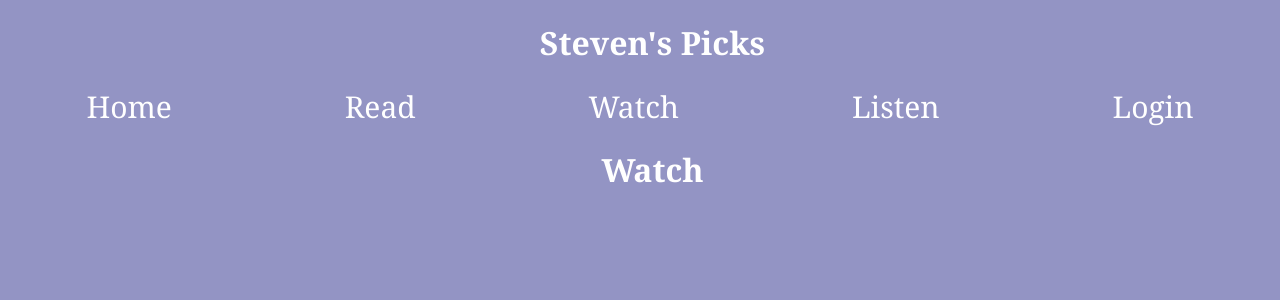
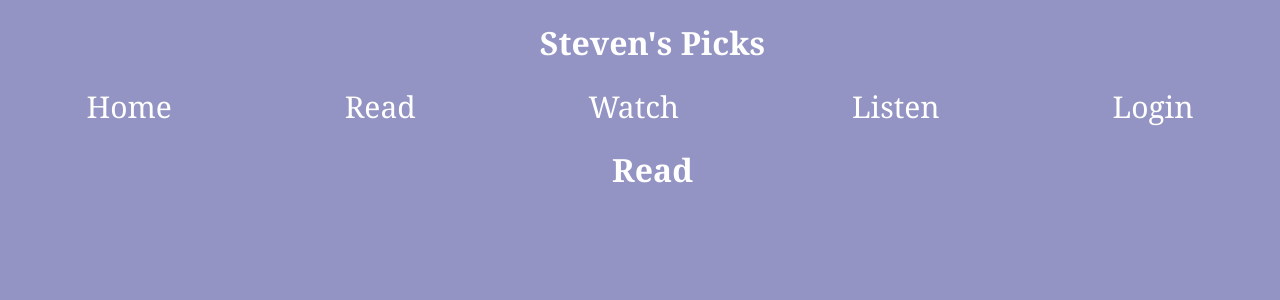
Before and after one commit to smcvey7/Stevens-Picks, a React (Create React App) app: page /watch in a window 1280 px wide. Shown: the top 300 px of the page. Built offline with nearby package versions, Linux system fonts and the light colour scheme; the HTML template or start-up script is replaced by a standard one.

Commit message:
combines different categories into one Category component

```diff
--- a/src/App.js
+++ b/src/App.js
@@ -1,11 +1,9 @@
-import React, {useState} from 'react';
+import React, {useState, useEffect} from 'react';
 import {Route, Switch, useHistory} from "react-router-dom"
 import './App.css';
 import Home from './Home'
 import NavBar from './NavBar';
-import Read from './Read';
-import Watch from './Watch';
-import Listen from './Listen';
+import Category from './Category';
 import Login from './Login';
 import Recommendation from './Recommendation';
 
@@ -72,13 +70,13 @@ function App() {
           <Home />
         </Route>
         <Route exact path="/read">
-          <Read />
+          <Category />
         </Route>
         <Route exact path="/watch">
-          <Watch />
+          <Category />
         </Route>
         <Route exact path="/listen">
-          <Listen />
+          <Category />
         </Route>
         <Route exact path="/login">
           <Login handleLogIn={handleLogIn} handleCreateAccount={handleCreateAccount} />
--- a/src/Listen.js
+++ b/src/Category.js
@@ -1,11 +1,11 @@
 import React, {useState} from "react";
 
-function Listen(){
+function Category(){
   return(
     <div>
-      <h1>Listen</h1>
+      <h1>Read</h1>
     </div>
   )
 };
 
-export default Listen
+export default Category
--- a/src/Read.js
+++ /dev/null
@@ -1,11 +0,0 @@
-import React, {useState} from "react";
-
-function Read(){
-  return(
-    <div>
-      <h1>Read</h1>
-    </div>
-  )
-};
-
-export default Read
--- a/src/Watch.js
+++ /dev/null
@@ -1,11 +0,0 @@
-import React, {useState} from "react";
-
-function Watch(){
-  return(
-    <div>
-      <h1>Watch</h1>
-    </div>
-  )
-};
-
-export default Watch
```
